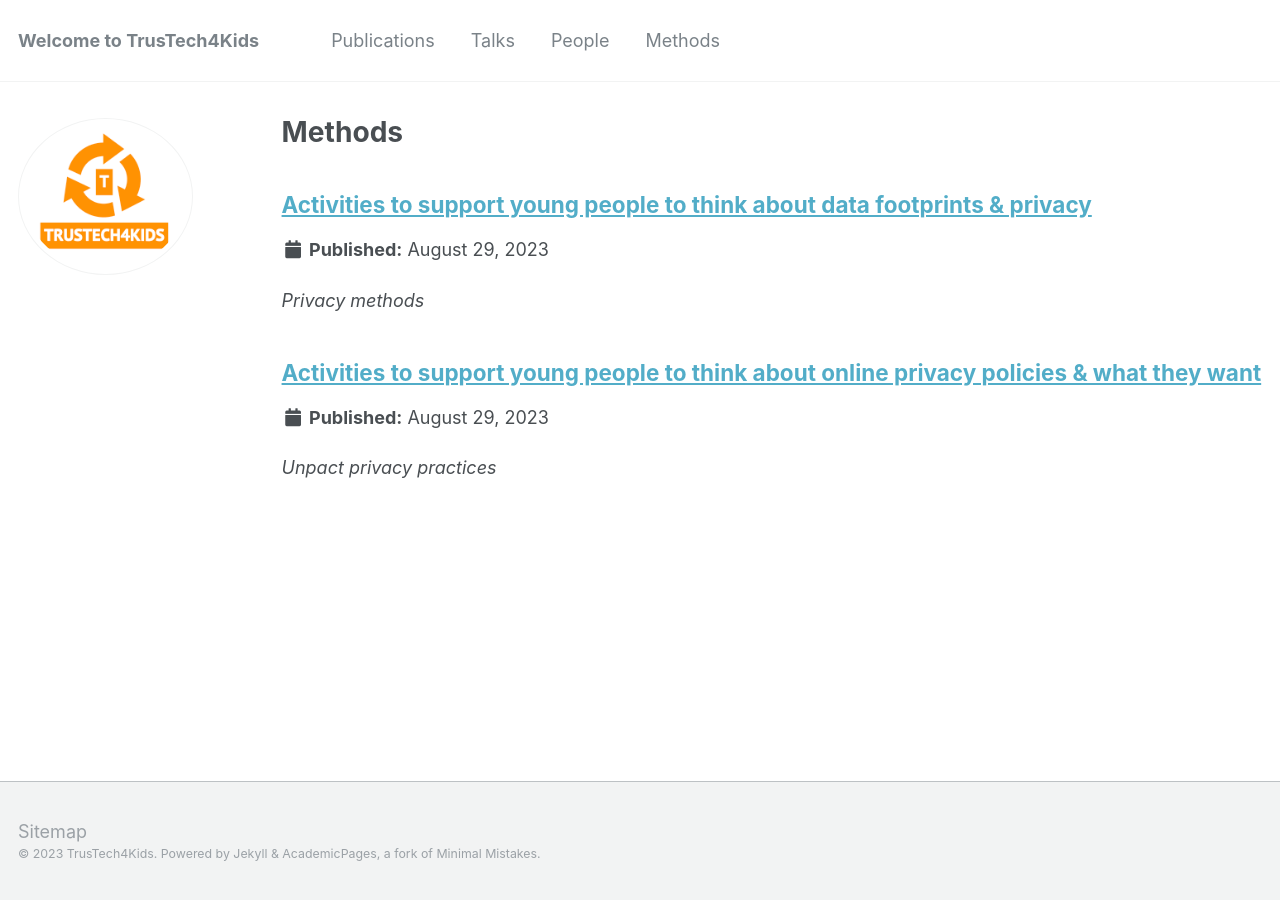
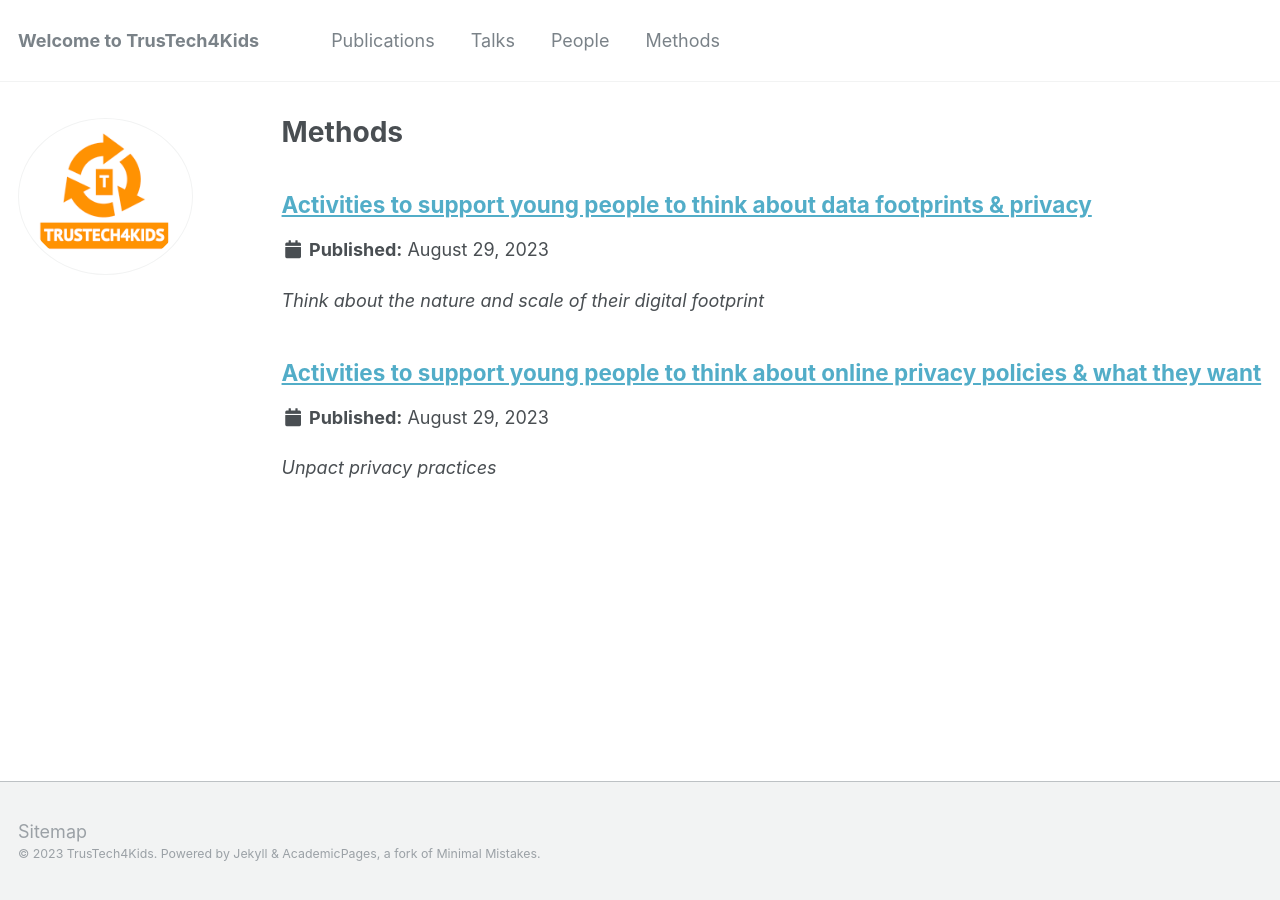
Before and after one commit to trustech4kids/trustech4kids.github.io, a Jekyll site: the page built from _pages/portfolio.html, in a window 1280 px wide. Built offline with Jekyll 4.4.1, drawn with Linux system fonts in a browser that asks for light colours.

Commit message:
Update portfolio-1.md

```diff
--- a/_portfolio/portfolio-1.md
+++ b/_portfolio/portfolio-1.md
@@ -1,6 +1,6 @@
 ---
 title: "Activities to support young people to think about data footprints & privacy"
-excerpt: "Privacy methods"
+excerpt: "Think about the nature and scale of their digital footprint"
 permalink: /portfolio/privacy
 collection: portfolio
 ---
```
